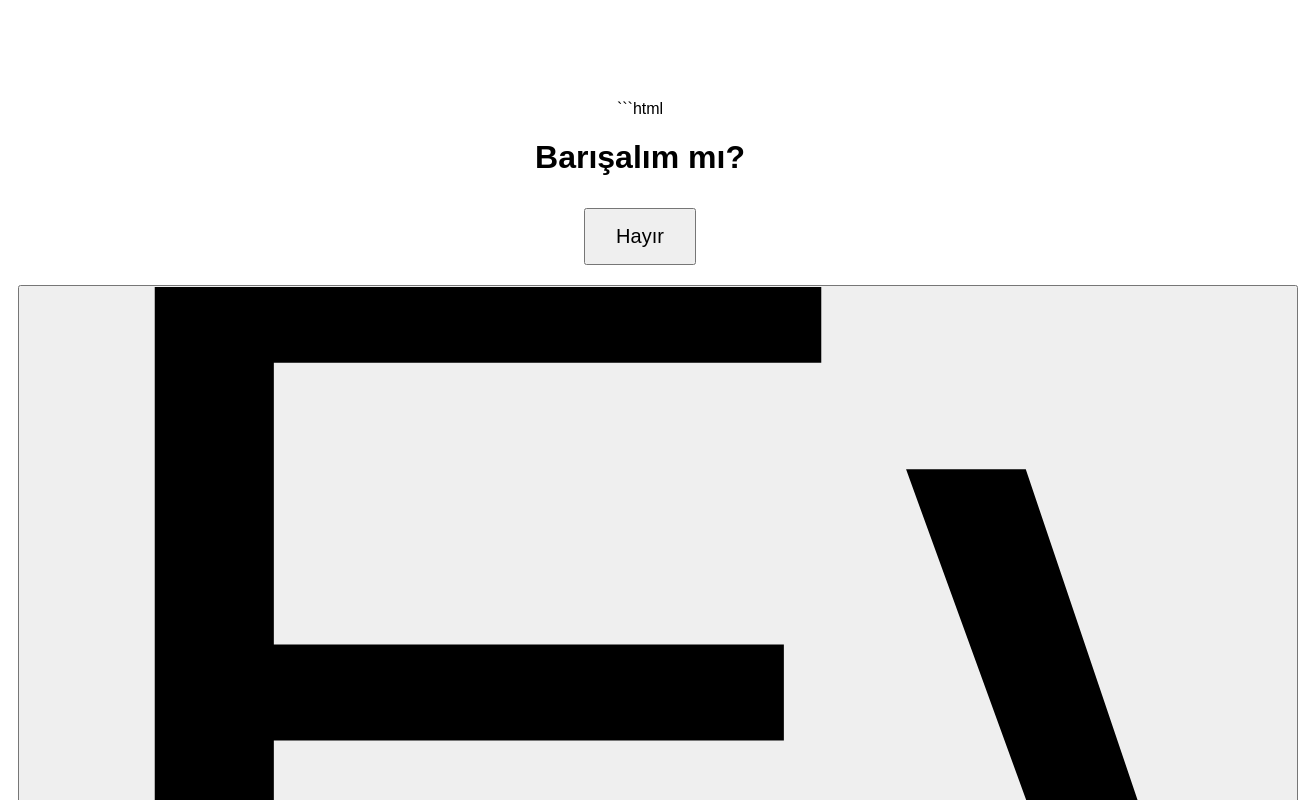
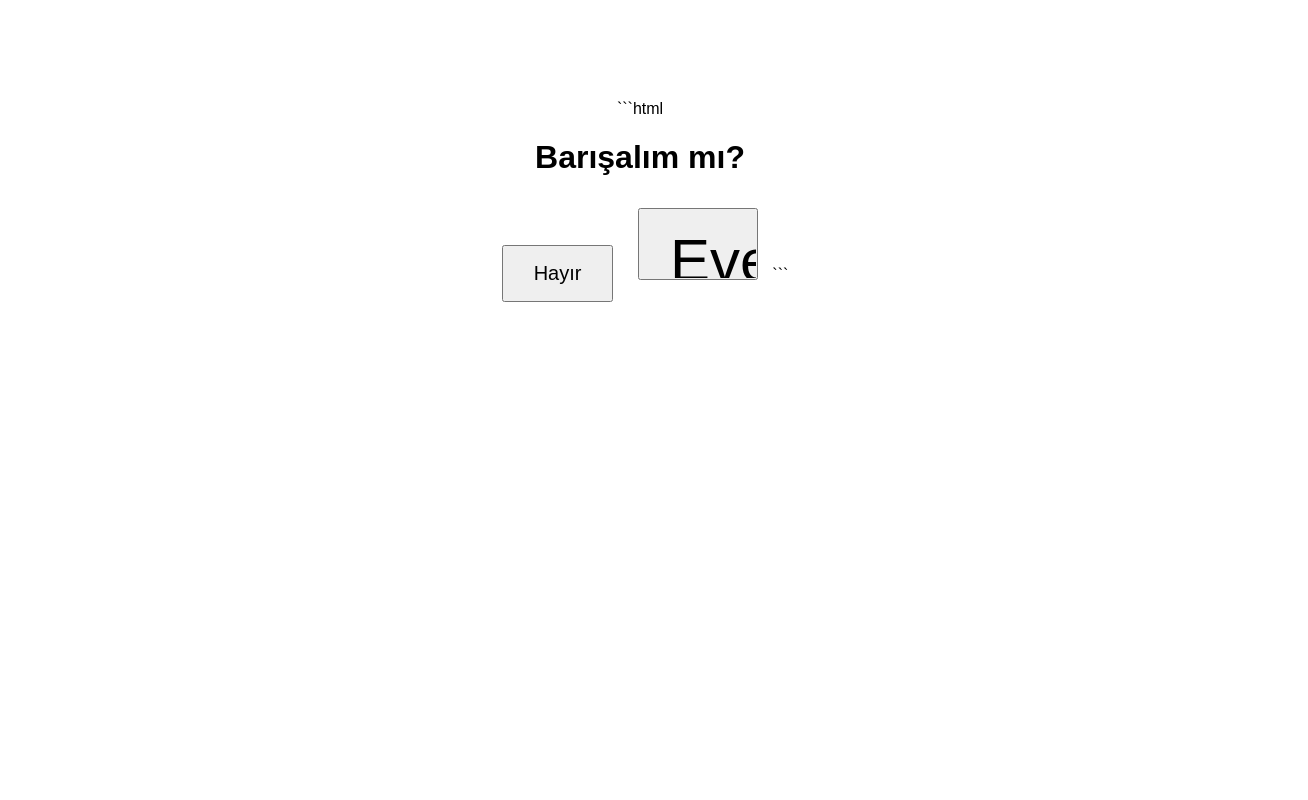
Before and after one commit to alcherax0/alcherax0, a plain HTML site: page index.html in a window 1280 px wide. Both pictures are taken after a click on the button "Hayır". Shown: the top 800 px of the page, 1308 px wide, since content can reach past the window. Drawn offline with Linux system fonts and the light colour scheme.

Commit message:
Add files via upload

```diff
--- a/index.html
+++ b/index.html
@@ -21,8 +21,9 @@
       width: auto;
       height: auto;
       line-height: normal;
-      transition: all 3s ease;
+      transition: all 1.5s ease;
       overflow: hidden;
+      white-space: nowrap;
     }
   </style>
 </head>
@@ -32,23 +33,21 @@
   <button id="evet">Evet</button>
 
   <script>
-    document.getElementById("hayir").onclick = function() {
-      const evetBtn = document.getElementById("evet");
-      evetBtn.style.display = "inline-block";
+    const hayirBtn = document.getElementById("hayir");
+    const evetBtn = document.getElementById("evet");
+    let size = 40; // başlangıç font büyüklüğü px
 
-      // Başlangıç küçüklüğü
-      evetBtn.style.fontSize = "40px";
-      evetBtn.style.width = "auto";
-      evetBtn.style.height = "auto";
-      evetBtn.style.lineHeight = "normal";
+    hayirBtn.onclick = function() {
+      if (evetBtn.style.display === "none" || evetBtn.style.display === "") {
+        evetBtn.style.display = "inline-block";
+      }
+      size += 20; // her tıklamada 20px büyüt
+      evetBtn.style.fontSize = size + "px";
 
-      // Küçük bir gecikmeden sonra büyüt
-      setTimeout(() => {
-        evetBtn.style.fontSize = "100vw";
-        evetBtn.style.width = "100vw";
-        evetBtn.style.height = "100vh";
-        evetBtn.style.lineHeight = "100vh";
-      }, 100); // 100ms sonra başla
+      // İstersen genişlik ve yükseklikle de oynayabilirsin
+      evetBtn.style.width = size * 2 + "px";
+      evetBtn.style.height = size * 1.2 + "px";
+      evetBtn.style.lineHeight = size * 1.2 + "px";
     };
   </script>
 </body>
```
